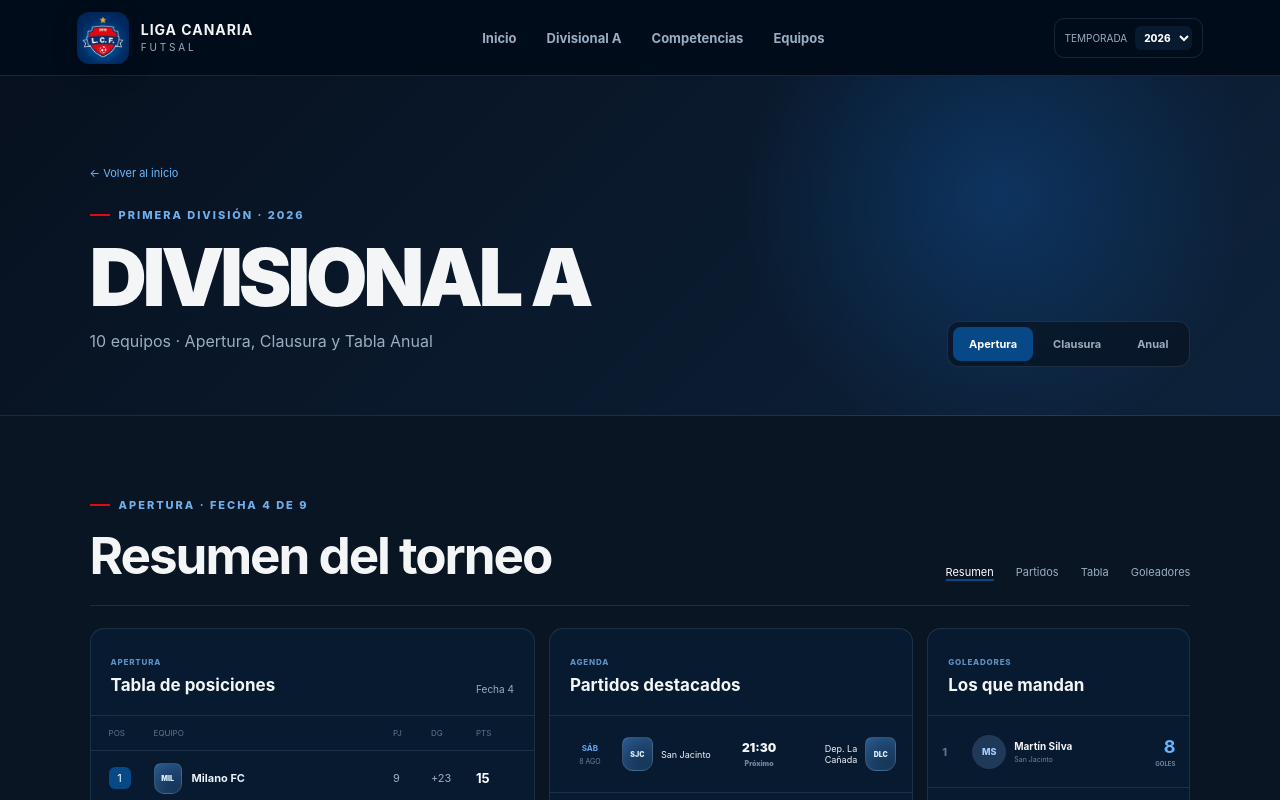
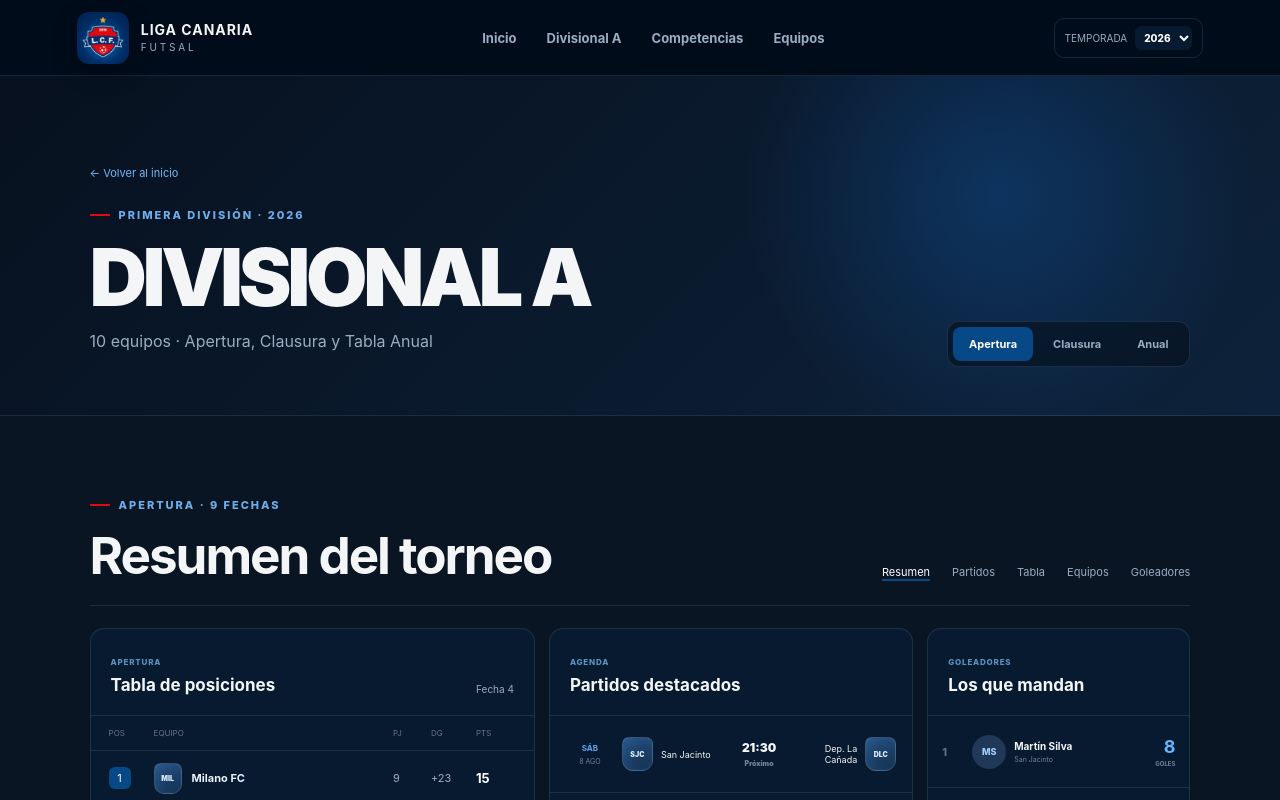
Before and after one commit to atilianonegrin/liga-canaria-futsal, an Angular app: page /temporadas/2026/divisional-a in a window 1280 px wide. Shown: the top 800 px of the page. Built offline with nearby package versions, Linux system fonts and the light colour scheme.

Commit message:
Add team and player navigation

```diff
--- a/src/app/features/competitions/divisional-a-page.component.ts
+++ b/src/app/features/competitions/divisional-a-page.component.ts
@@ -17,13 +17,13 @@ import { CrestComponent } from '../../shared/crest.component';
         <section class="empty-season"><span>{{ year }}</span><h2>Temporada pendiente de carga</h2><p>La estructura ya está pronta. Cuando carguemos los datos históricos de {{ year }}, acá aparecerán partidos, posiciones y goleadores.</p><a class="button primary" routerLink="/">Volver al inicio</a></section>
       } @else {
         <section class="section division-content" id="apertura">
-          <div class="division-title"><div><p class="eyebrow"><span></span>APERTURA · FECHA 4 DE 9</p><h2>Resumen del torneo</h2></div><nav class="tabs"><a class="active" href="#apertura">Resumen</a><a href="#partidos">Partidos</a><a href="#tabla">Tabla</a><a href="#goleadores">Goleadores</a></nav></div>
+          <div class="division-title"><div><p class="eyebrow"><span></span>APERTURA · 9 FECHAS</p><h2>Resumen del torneo</h2></div><nav class="tabs"><a class="active" href="#apertura">Resumen</a><a href="#partidos">Partidos</a><a href="#tabla">Tabla</a><a [routerLink]="['/temporadas', year, 'equipos']">Equipos</a><a href="#goleadores">Goleadores</a></nav></div>
           <div class="dashboard-grid">
             <article class="panel standings-panel" id="tabla">
               <div class="panel-heading"><div><small>APERTURA</small><h3>Tabla de posiciones</h3></div><span>Fecha 4</span></div>
               <div class="table-row table-head"><span>POS</span><span>EQUIPO</span><span>PJ</span><span>DG</span><span>PTS</span></div>
               @for (team of standings; track team.id; let i = $index) {
-                <div class="table-row"><span class="position" [class.leader]="i === 0">{{ i + 1 }}</span><span class="team-cell"><app-crest [shortName]="team.shortName" /><b>{{ team.name }}</b></span><span>{{ team.played }}</span><span>{{ team.goalsFor - team.goalsAgainst > 0 ? '+' : '' }}{{ team.goalsFor - team.goalsAgainst }}</span><strong>{{ team.points }}</strong></div>
+                <a class="table-row table-link" [routerLink]="['/temporadas', year, 'equipos', team.id]" [attr.aria-label]="'Ver equipo ' + team.name"><span class="position" [class.leader]="i === 0">{{ i + 1 }}</span><span class="team-cell"><app-crest [shortName]="team.shortName" /><b>{{ team.name }}</b></span><span>{{ team.played }}</span><span>{{ team.goalsFor - team.goalsAgainst > 0 ? '+' : '' }}{{ team.goalsFor - team.goalsAgainst }}</span><strong>{{ team.points }}</strong></a>
               }
             </article>
             <article class="panel" id="partidos">
```
